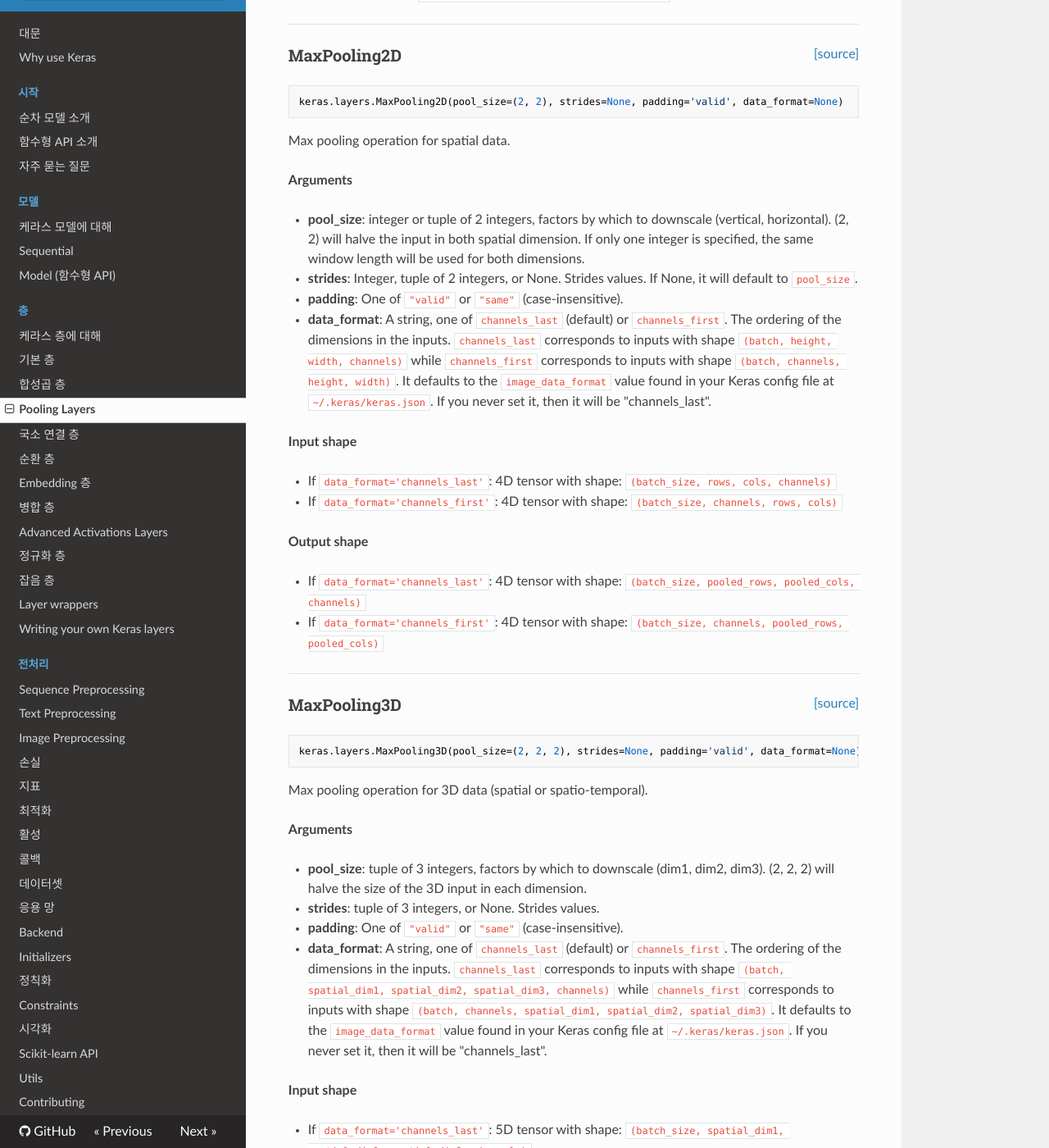
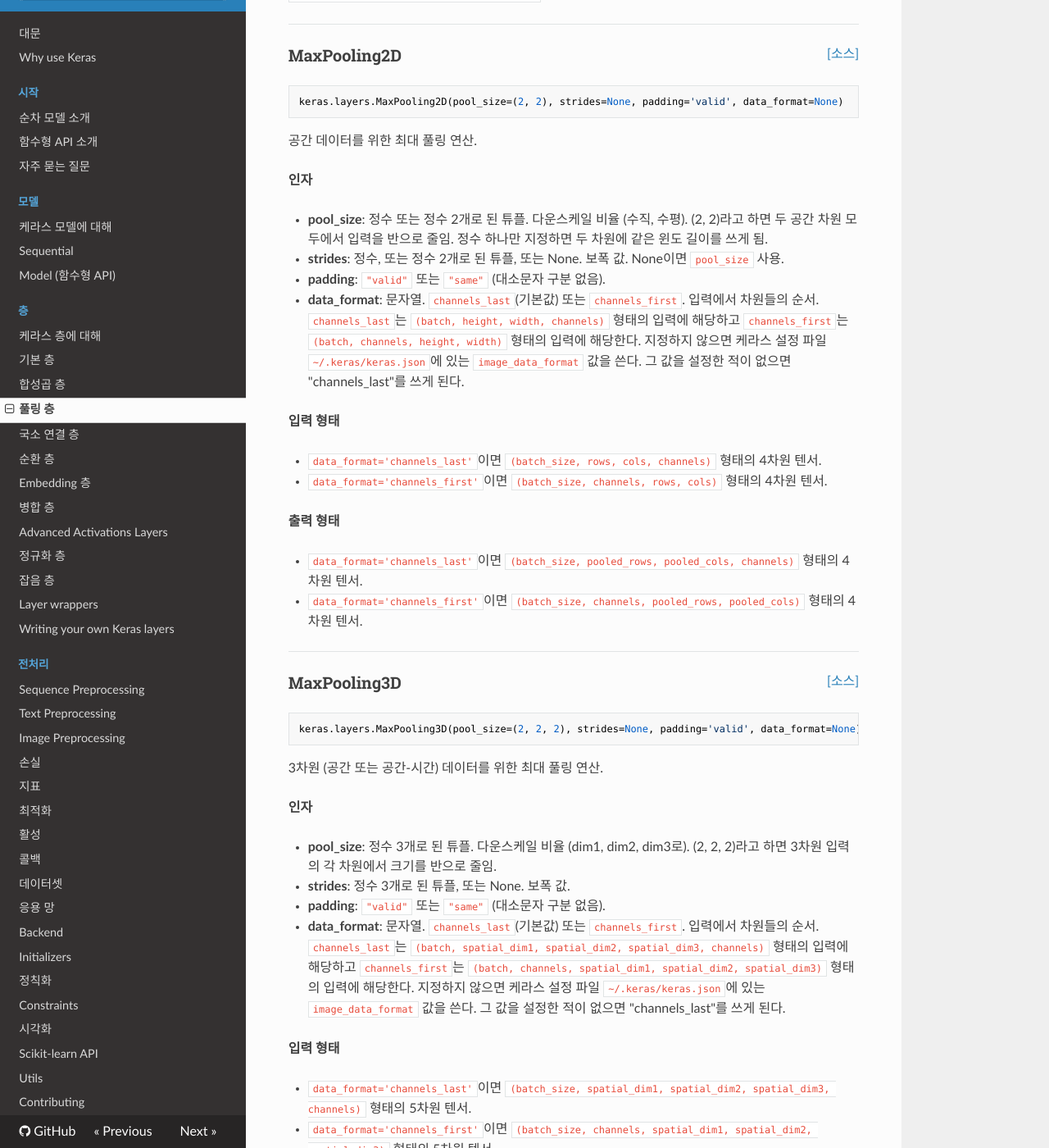
Before and after one commit to wariua/keras-docs-ko, an MkDocs documentation site: the page built from sources/layers/pooling.md, in a window 1280 px wide and 1400 px high, scrolled down 593 px. Shown: the whole window at 82% size. Built offline with MkDocs 1.6.1, drawn with Linux system fonts in a browser that asks for light colours; nearby versions of some CDN libraries; old or Windows-style settings are respelled for this version of MkDocs; some of the changed text lies outside the part shown.

Commit message:
translated layers/pooling.md

````diff
--- a/mkdocs.yml
+++ b/mkdocs.yml
@@ -24,7 +24,7 @@ pages:
   - 케라스 층에 대해: layers/about-keras-layers.md
   - 기본 층: layers/core.md
   - 합성곱 층: layers/convolutional.md
-  - Pooling Layers: layers/pooling.md
+  - 풀링 층: layers/pooling.md
   - 국소 연결 층: layers/local.md
   - 순환 층: layers/recurrent.md
   - Embedding 층: layers/embeddings.md
--- a/sources/layers/pooling.md
+++ b/sources/layers/pooling.md
@@ -1,439 +1,439 @@
-<span style="float:right;">[[source]](https://github.com/keras-team/keras/blob/master/keras/layers/pooling.py#L57)</span>
+<span style="float:right;">[[소스]](https://github.com/keras-team/keras/blob/master/keras/layers/pooling.py#L57)</span>
 ### MaxPooling1D
 
 ```python
 keras.layers.MaxPooling1D(pool_size=2, strides=None, padding='valid')
 ```
 
-Max pooling operation for temporal data.
+시간 데이터를 위한 최대 풀링 연산.
 
-__Arguments__
+__인자__
 
-- __pool_size__: Integer, size of the max pooling windows.
-- __strides__: Integer, or None. Factor by which to downscale.
-    E.g. 2 will halve the input.
-    If None, it will default to `pool_size`.
-- __padding__: One of `"valid"` or `"same"` (case-insensitive).
+- __pool_size__: 정수. 최대 풀링 윈도의 크기.
+- __strides__: 정수, 또는 None. 다운스케일 비율.
+    가령 2로 하면 입력을 반으로 줄임.
+    None이면 `pool_size` 사용.
+- __padding__: `"valid"` 또는 `"same"` (대소문자 구분 없음).
 
-__Input shape__
+__입력 형태__
 
-3D tensor with shape: `(batch_size, steps, features)`.
+`(batch_size, steps, features)` 형태의 3차원 텐서.
 
-__Output shape__
+__출력 형태__
 
-3D tensor with shape: `(batch_size, downsampled_steps, features)`.
+`(batch_size, downsampled_steps, features)` 형태의 3차원 텐서.
 
 ----
 
-<span style="float:right;">[[source]](https://github.com/keras-team/keras/blob/master/keras/layers/pooling.py#L169)</span>
+<span style="float:right;">[[소스]](https://github.com/keras-team/keras/blob/master/keras/layers/pooling.py#L169)</span>
 ### MaxPooling2D
 
 ```python
 keras.layers.MaxPooling2D(pool_size=(2, 2), strides=None, padding='valid', data_format=None)
 ```
 
-Max pooling operation for spatial data.
+공간 데이터를 위한 최대 풀링 연산.
 
-__Arguments__
+__인자__
 
-- __pool_size__: integer or tuple of 2 integers,
-    factors by which to downscale (vertical, horizontal).
-    (2, 2) will halve the input in both spatial dimension.
-    If only one integer is specified, the same window length
-    will be used for both dimensions.
-- __strides__: Integer, tuple of 2 integers, or None.
-    Strides values.
-    If None, it will default to `pool_size`.
-- __padding__: One of `"valid"` or `"same"` (case-insensitive).
-- __data_format__: A string,
-    one of `channels_last` (default) or `channels_first`.
-    The ordering of the dimensions in the inputs.
-    `channels_last` corresponds to inputs with shape
-    `(batch, height, width, channels)` while `channels_first`
-    corresponds to inputs with shape
-    `(batch, channels, height, width)`.
-    It defaults to the `image_data_format` value found in your
-    Keras config file at `~/.keras/keras.json`.
-    If you never set it, then it will be "channels_last".
+- __pool_size__: 정수 또는 정수 2개로 된 튜플.
+    다운스케일 비율 (수직, 수평).
+    (2, 2)라고 하면 두 공간 차원 모두에서 입력을 반으로 줄임.
+    정수 하나만 지정하면 두 차원에 같은 윈도 길이를 쓰게 됨.
+- __strides__: 정수, 또는 정수 2개로 된 튜플, 또는 None.
+    보폭 값.
+    None이면 `pool_size` 사용.
+- __padding__: `"valid"` 또는 `"same"` (대소문자 구분 없음).
+- __data_format__: 문자열.
+    `channels_last`(기본값) 또는 `channels_first`.
+    입력에서 차원들의 순서.
+    `channels_last`는 `(batch, height, width, channels)`
+    형태의 입력에 해당하고
+    `channels_first`는 `(batch, channels, height, width)`
+    형태의 입력에 해당한다.
+    지정하지 않으면 케라스 설정 파일 `~/.keras/keras.json`에
+    있는 `image_data_format` 값을 쓴다.
+    그 값을 설정한 적이 없으면 "channels_last"를 쓰게 된다.
 
-__Input shape__
+__입력 형태__
 
-- If `data_format='channels_last'`:
-    4D tensor with shape:
+- `data_format='channels_last'`이면
     `(batch_size, rows, cols, channels)`
-- If `data_format='channels_first'`:
-    4D tensor with shape:
+    형태의 4차원 텐서.
+- `data_format='channels_first'`이면
     `(batch_size, channels, rows, cols)`
+    형태의 4차원 텐서.
 
-__Output shape__
+__출력 형태__
 
-- If `data_format='channels_last'`:
-    4D tensor with shape:
+- `data_format='channels_last'`이면
     `(batch_size, pooled_rows, pooled_cols, channels)`
-- If `data_format='channels_first'`:
-    4D tensor with shape:
+    형태의 4차원 텐서.
+- `data_format='channels_first'`이면
     `(batch_size, channels, pooled_rows, pooled_cols)`
+    형태의 4차원 텐서.
 
 ----
 
-<span style="float:right;">[[source]](https://github.com/keras-team/keras/blob/master/keras/layers/pooling.py#L338)</span>
+<span style="float:right;">[[소스]](https://github.com/keras-team/keras/blob/master/keras/layers/pooling.py#L338)</span>
 ### MaxPooling3D
 
 ```python
 keras.layers.MaxPooling3D(pool_size=(2, 2, 2), strides=None, padding='valid', data_format=None)
 ```
 
-Max pooling operation for 3D data (spatial or spatio-temporal).
+3차원 (공간 또는 공간-시간) 데이터를 위한 최대 풀링 연산.
 
-__Arguments__
+__인자__
 
-- __pool_size__: tuple of 3 integers,
-    factors by which to downscale (dim1, dim2, dim3).
-    (2, 2, 2) will halve the size of the 3D input in each dimension.
-- __strides__: tuple of 3 integers, or None. Strides values.
-- __padding__: One of `"valid"` or `"same"` (case-insensitive).
-- __data_format__: A string,
-    one of `channels_last` (default) or `channels_first`.
-    The ordering of the dimensions in the inputs.
-    `channels_last` corresponds to inputs with shape
+- __pool_size__: 정수 3개로 된 튜플.
+    다운스케일 비율 (dim1, dim2, dim3로).
+    (2, 2, 2)라고 하면 3차원 입력의 각 차원에서 크기를 반으로 줄임.
+- __strides__: 정수 3개로 된 튜플, 또는 None. 보폭 값.
+- __padding__: `"valid"` 또는 `"same"` (대소문자 구분 없음).
+- __data_format__: 문자열.
+    `channels_last`(기본값) 또는 `channels_first`.
+    입력에서 차원들의 순서.
+    `channels_last`는
     `(batch, spatial_dim1, spatial_dim2, spatial_dim3, channels)`
-    while `channels_first` corresponds to inputs with shape
-    `(batch, channels, spatial_dim1, spatial_dim2, spatial_dim3)`.
-    It defaults to the `image_data_format` value found in your
-    Keras config file at `~/.keras/keras.json`.
-    If you never set it, then it will be "channels_last".
+    형태의 입력에 해당하고
+    `channels_first`는
+    `(batch, channels, spatial_dim1, spatial_dim2, spatial_dim3)`
+    형태의 입력에 해당한다.
+    지정하지 않으면 케라스 설정 파일 `~/.keras/keras.json`에
+    있는 `image_data_format` 값을 쓴다.
+    그 값을 설정한 적이 없으면 "channels_last"를 쓰게 된다.
 
-__Input shape__
+__입력 형태__
 
-- If `data_format='channels_last'`:
-    5D tensor with shape:
+- `data_format='channels_last'`이면
     `(batch_size, spatial_dim1, spatial_dim2, spatial_dim3, channels)`
-- If `data_format='channels_first'`:
-    5D tensor with shape:
+    형태의 5차원 텐서.
+- `data_format='channels_first'`이면
     `(batch_size, channels, spatial_dim1, spatial_dim2, spatial_dim3)`
+    형태의 5차원 텐서.
 
-__Output shape__
+__출력 형태__
 
-- If `data_format='channels_last'`:
-    5D tensor with shape:
+- `data_format='channels_last'`이면
     `(batch_size, pooled_dim1, pooled_dim2, pooled_dim3, channels)`
-- If `data_format='channels_first'`:
-    5D tensor with shape:
+    형태의 5차원 텐서.
+- `data_format='channels_first'`이면
     `(batch_size, channels, pooled_dim1, pooled_dim2, pooled_dim3)`
+    형태의 5차원 텐서.
 
 ----
 
-<span style="float:right;">[[source]](https://github.com/keras-team/keras/blob/master/keras/layers/pooling.py#L87)</span>
+<span style="float:right;">[[소스]](https://github.com/keras-team/keras/blob/master/keras/layers/pooling.py#L87)</span>
 ### AveragePooling1D
 
 ```python
 keras.layers.AveragePooling1D(pool_size=2, strides=None, padding='valid')
 ```
 
-Average pooling for temporal data.
+시간 데이터를 위한 평균 최대 연산.
 
-__Arguments__
+__인자__
 
-- __pool_size__: Integer, size of the average pooling windows.
-- __strides__: Integer, or None. Factor by which to downscale.
-    E.g. 2 will halve the input.
-    If None, it will default to `pool_size`.
-- __padding__: One of `"valid"` or `"same"` (case-insensitive).
+- __pool_size__: 정수. 평균 풀링 윈도의 크기.
+- __strides__: 정수, 또는 None. 다운스케일 비율.
+    가령 2로 하면 입력을 반으로 줄임.
+    None이면 `pool_size` 사용.
+- __padding__: `"valid"` 또는 `"same"` (대소문자 구분 없음).
 
-__Input shape__
+__입력 형태__
 
-3D tensor with shape: `(batch_size, steps, features)`.
+`(batch_size, steps, features)` 형태의 3차원 텐서.
 
-__Output shape__
+__출력 형태__
 
-3D tensor with shape: `(batch_size, downsampled_steps, features)`.
+`(batch_size, downsampled_steps, features)` 형태의 3차원 텐서.
 
 ----
 
-<span style="float:right;">[[source]](https://github.com/keras-team/keras/blob/master/keras/layers/pooling.py#L224)</span>
+<span style="float:right;">[[소스]](https://github.com/keras-team/keras/blob/master/keras/layers/pooling.py#L224)</span>
 ### AveragePooling2D
 
 ```python
 keras.layers.AveragePooling2D(pool_size=(2, 2), strides=None, padding='valid', data_format=None)
 ```
 
-Average pooling operation for spatial data.
+공간 데이터를 위한 평균 풀링 연산.
 
-__Arguments__
+__인자__
 
-- __pool_size__: integer or tuple of 2 integers,
-    factors by which to downscale (vertical, horizontal).
-    (2, 2) will halve the input in both spatial dimension.
-    If only one integer is specified, the same window length
-    will be used for both dimensions.
-- __strides__: Integer, tuple of 2 integers, or None.
-    Strides values.
-    If None, it will default to `pool_size`.
-- __padding__: One of `"valid"` or `"same"` (case-insensitive).
-- __data_format__: A string,
-    one of `channels_last` (default) or `channels_first`.
-    The ordering of the dimensions in the inputs.
-    `channels_last` corresponds to inputs with shape
-    `(batch, height, width, channels)` while `channels_first`
-    corresponds to inputs with shape
-    `(batch, channels, height, width)`.
-    It defaults to the `image_data_format` value found in your
-    Keras config file at `~/.keras/keras.json`.
-    If you never set it, then it will be "channels_last".
+- __pool_size__: 정수 또는 정수 2개로 된 튜플.
+    다운스케일 비율 (수직, 수평).
+    (2, 2)라고 하면 두 공간 차원 모두에서 입력을 반으로 줄임.
+    정수 하나만 지정하면 두 차원에 같은 윈도 길이를 쓰게 됨.
+- __strides__: 정수, 또는 정수 2개로 된 튜플, 또는 None.
+    보폭 값.
+    None이면 `pool_size` 사용.
+- __padding__: `"valid"` 또는 `"same"` (대소문자 구분 없음).
+- __data_format__: 문자열.
+    `channels_last`(기본값) 또는 `channels_first`.
+    입력에서 차원들의 순서.
+    `channels_last`는 `(batch, height, width, channels)`
+    형태의 입력에 해당하고
+    `channels_first`는 `(batch, channels, height, width)`
+    형태의 입력에 해당한다.
+    지정하지 않으면 케라스 설정 파일 `~/.keras/keras.json`에
+    있는 `image_data_format` 값을 쓴다.
+    그 값을 설정한 적이 없으면 "channels_last"를 쓰게 된다.
 
-__Input shape__
+__입력 형태__
 
-- If `data_format='channels_last'`:
-    4D tensor with shape:
+- `data_format='channels_last'`이면
     `(batch_size, rows, cols, channels)`
-- If `data_format='channels_first'`:
-    4D tensor with shape:
+    형태의 4차원 텐서.
+- `data_format='channels_first'`이면
     `(batch_size, channels, rows, cols)`
+    형태의 4차원 텐서.
 
-__Output shape__
+__출력 형태__
 
-- If `data_format='channels_last'`:
-    4D tensor with shape:
+- `data_format='channels_last'`이면
     `(batch_size, pooled_rows, pooled_cols, channels)`
-- If `data_format='channels_first'`:
-    4D tensor with shape:
+    형태의 4차원 텐서.
+- `data_format='channels_first'`이면
     `(batch_size, channels, pooled_rows, pooled_cols)`
+    형태의 4차원 텐서.
 
 ----
 
-<span style="float:right;">[[source]](https://github.com/keras-team/keras/blob/master/keras/layers/pooling.py#L388)</span>
+<span style="float:right;">[[소스]](https://github.com/keras-team/keras/blob/master/keras/layers/pooling.py#L388)</span>
 ### AveragePooling3D
 
 ```python
 keras.layers.AveragePooling3D(pool_size=(2, 2, 2), strides=None, padding='valid', data_format=None)
 ```
 
-Average pooling operation for 3D data (spatial or spatio-temporal).
+3차원 (공간 또는 공간-시간) 데이터를 위한 평균 풀링 연산.
 
-__Arguments__
+__인자__
 
-- __pool_size__: tuple of 3 integers,
-    factors by which to downscale (dim1, dim2, dim3).
-    (2, 2, 2) will halve the size of the 3D input in each dimension.
-- __strides__: tuple of 3 integers, or None. Strides values.
-- __padding__: One of `"valid"` or `"same"` (case-insensitive).
-- __data_format__: A string,
-    one of `channels_last` (default) or `channels_first`.
-    The ordering of the dimensions in the inputs.
-    `channels_last` corresponds to inputs with shape
+- __pool_size__: 정수 3개로 된 튜플.
+    다운스케일 비율 (dim1, dim2, dim3로).
+    (2, 2, 2)라고 하면 3차원 입력의 각 차원에서 크기를 반으로 줄임.
+- __strides__: 정수 3개로 된 튜플, 또는 None. 보폭 값.
+- __padding__: `"valid"` 또는 `"same"` (대소문자 구분 없음).
+- __data_format__: 문자열.
+    `channels_last`(기본값) 또는 `channels_first`.
+    입력에서 차원들의 순서.
+    `channels_last`는
     `(batch, spatial_dim1, spatial_dim2, spatial_dim3, channels)`
-    while `channels_first` corresponds to inputs with shape
-    `(batch, channels, spatial_dim1, spatial_dim2, spatial_dim3)`.
-    It defaults to the `image_data_format` value found in your
-    Keras config file at `~/.keras/keras.json`.
-    If you never set it, then it will be "channels_last".
+    형태의 입력에 해당하고
+    `channels_first`는
+    `(batch, channels, spatial_dim1, spatial_dim2, spatial_dim3)`
+    형태의 입력에 해당한다.
+    지정하지 않으면 케라스 설정 파일 `~/.keras/keras.json`에
+    있는 `image_data_format` 값을 쓴다.
+    그 값을 설정한 적이 없으면 "channels_last"를 쓰게 된다.
 
-__Input shape__
+__입력 형태__
 
-- If `data_format='channels_last'`:
-    5D tensor with shape:
+- `data_format='channels_last'`이면
     `(batch_size, spatial_dim1, spatial_dim2, spatial_dim3, channels)`
-- If `data_format='channels_first'`:
-    5D tensor with shape:
+    형태의 5차원 텐서.
+- `data_format='channels_first'`이면
     `(batch_size, channels, spatial_dim1, spatial_dim2, spatial_dim3)`
+    형태의 5차원 텐서.
 
-__Output shape__
+__출력 형태__
 
-- If `data_format='channels_last'`:
-    5D tensor with shape:
+- `data_format='channels_last'`이면
     `(batch_size, pooled_dim1, pooled_dim2, pooled_dim3, channels)`
-- If `data_format='channels_first'`:
-    5D tensor with shape:
+    형태의 5차원 텐서.
+- `data_format='channels_first'`이면
     `(batch_size, channels, pooled_dim1, pooled_dim2, pooled_dim3)`
+    형태의 5차원 텐서.
 
 ----
 
-<span style="float:right;">[[source]](https://github.com/keras-team/keras/blob/master/keras/layers/pooling.py#L469)</span>
+<span style="float:right;">[[소스]](https://github.com/keras-team/keras/blob/master/keras/layers/pooling.py#L469)</span>
 ### GlobalMaxPooling1D
 
 ```python
 keras.layers.GlobalMaxPooling1D()
 ```
 
-Global max pooling operation for temporal data.
+시간 데이터를 위한 전역 최대 풀링 연산.
 
-__Input shape__
+__입력 형태__
 
-3D tensor with shape: `(batch_size, steps, features)`.
+`(batch_size, steps, features)` 형태의 3차원 텐서.
 
-__Output shape__
+__출력 형태__
 
-2D tensor with shape:
-`(batch_size, features)`
+`(batch_size, features)` 형태의 2차원 텐서.
 
 ----
 
-<span style="float:right;">[[source]](https://github.com/keras-team/keras/blob/master/keras/layers/pooling.py#L454)</span>
+<span style="float:right;">[[소스]](https://github.com/keras-team/keras/blob/master/keras/layers/pooling.py#L454)</span>
 ### GlobalAveragePooling1D
 
 ```python
 keras.layers.GlobalAveragePooling1D()
 ```
 
-Global average pooling operation for temporal data.
+시간 데이터를 위한 전역 평균 풀링 연산.
 
-__Input shape__
+__입력 형태__
 
-3D tensor with shape: `(batch_size, steps, features)`.
+`(batch_size, steps, features)` 형태의 3차원 텐서.
 
-__Output shape__
+__출력 형태__
 
-2D tensor with shape:
-`(batch_size, features)`
+`(batch_size, features)` 형태의 2차원 텐서.
 
 ----
 
-<span style="float:right;">[[source]](https://github.com/keras-team/keras/blob/master/keras/layers/pooling.py#L544)</span>
+<span style="float:right;">[[소스]](https://github.com/keras-team/keras/blob/master/keras/layers/pooling.py#L544)</span>
 ### GlobalMaxPooling2D
 
 ```python
 keras.layers.GlobalMaxPooling2D(data_format=None)
 ```
 
-Global max pooling operation for spatial data.
+공간 데이터를 위한 전역 최대 풀링 연산.
 
-__Arguments__
+__인자__
 
-- __data_format__: A string,
-    one of `channels_last` (default) or `channels_first`.
-    The ordering of the dimensions in the inputs.
-    `channels_last` corresponds to inputs with shape
-    `(batch, height, width, channels)` while `channels_first`
-    corresponds to inputs with shape
-    `(batch, channels, height, width)`.
-    It defaults to the `image_data_format` value found in your
-    Keras config file at `~/.keras/keras.json`.
-    If you never set it, then it will be "channels_last".
+- __data_format__: 문자열.
+    `channels_last`(기본값) 또는 `channels_first`.
+    입력에서 차원들의 순서.
+    `channels_last`는 `(batch, height, width, channels)`
+    형태의 입력에 해당하고
+    `channels_first`는 `(batch, channels, height, width)`
+    형태의 입력에 해당한다.
+    지정하지 않으면 케라스 설정 파일 `~/.keras/keras.json`에
+    있는 `image_data_format` 값을 쓴다.
+    그 값을 설정한 적이 없으면 "channels_last"를 쓰게 된다.
 
-__Input shape__
+__입력 형태__
 
-- If `data_format='channels_last'`:
-    4D tensor with shape:
+- `data_format='channels_last'`이면
     `(batch_size, rows, cols, channels)`
-- If `data_format='channels_first'`:
-    4D tensor with shape:
+    형태의 4차원 텐서.
+- `data_format='channels_first'`이면
     `(batch_size, channels, rows, cols)`
+    형태의 4차원 텐서.
 
-__Output shape__
+__출력 형태__
 
-2D tensor with shape:
-`(batch_size, channels)`
+`(batch_size, channels)` 형태의 2차원 텐서.
 
 ----
 
-<span style="float:right;">[[source]](https://github.com/keras-team/keras/blob/master/keras/layers/pooling.py#L509)</span>
+<span style="float:right;">[[소스]](https://github.com/keras-team/keras/blob/master/keras/layers/pooling.py#L509)</span>
 ### GlobalAveragePooling2D
 
 ```python
 keras.layers.GlobalAveragePooling2D(data_format=None)
 ```
 
-Global average pooling operation for spatial data.
+공간 데이터를 위한 전역 평균 풀링 연산.
 
-__Arguments__
+__인자__
 
-- __data_format__: A string,
-    one of `channels_last` (default) or `channels_first`.
-    The ordering of the dimensions in the inputs.
-    `channels_last` corresponds to inputs with shape
-    `(batch, height, width, channels)` while `channels_first`
-    corresponds to inputs with shape
-    `(batch, channels, height, width)`.
-    It defaults to the `image_data_format` value found in your
-    Keras config file at `~/.keras/keras.json`.
-    If you never set it, then it will be "channels_last".
+- __data_format__: 문자열.
+    `channels_last`(기본값) 또는 `channels_first`.
+    입력에서 차원들의 순서.
+    `channels_last`는 `(batch, height, width, channels)`
+    형태의 입력에 해당하고
+    `channels_first`는 `(batch, channels, height, width)`
+    형태의 입력에 해당한다.
+    지정하지 않으면 케라스 설정 파일 `~/.keras/keras.json`에
+    있는 `image_data_format` 값을 쓴다.
+    그 값을 설정한 적이 없으면 "channels_last"를 쓰게 된다.
 
-__Input shape__
+__입력 형태__
 
-- If `data_format='channels_last'`:
-    4D tensor with shape:
+- `data_format='channels_last'`이면
     `(batch_size, rows, cols, channels)`
-- If `data_format='channels_first'`:
-    4D tensor with shape:
+    형태의 4차원 텐서.
+- `data_format='channels_first'`이면
     `(batch_size, channels, rows, cols)`
+    형태의 4차원 텐서.
 
-__Output shape__
+__출력 형태__
 
-2D tensor with shape:
-`(batch_size, channels)`
+`(batch_size, channels)` 형태의 2차원 텐서.
 
 ----
 
-<span style="float:right;">[[source]](https://github.com/keras-team/keras/blob/master/keras/layers/pooling.py#L639)</span>
+<span style="float:right;">[[소스]](https://github.com/keras-team/keras/blob/master/keras/layers/pooling.py#L639)</span>
 ### GlobalMaxPooling3D
 
 ```python
 keras.layers.GlobalMaxPooling3D(data_format=None)
 ```
 
-Global Max pooling operation for 3D data.
+3차원 데이터를 위한 전역 최대 풀링 연산.
 
-__Arguments__
+__인자__
 
-- __data_format__: A string,
-    one of `channels_last` (default) or `channels_first`.
-    The ordering of the dimensions in the inputs.
-    `channels_last` corresponds to inputs with shape
+- __data_format__: 문자열.
+    `channels_last`(기본값) 또는 `channels_first`.
+    입력에서 차원들의 순서.
+    `channels_last`는
     `(batch, spatial_dim1, spatial_dim2, spatial_dim3, channels)`
-    while `channels_first` corresponds to inputs with shape
-    `(batch, channels, spatial_dim1, spatial_dim2, spatial_dim3)`.
-    It defaults to the `image_data_format` value found in your
-    Keras config file at `~/.keras/keras.json`.
-    If you never set it, then it will be "channels_last".
+    형태의 입력에 해당하고
+    `channels_first`는
+    `(batch, channels, spatial_dim1, spatial_dim2, spatial_dim3)`
+    형태의 입력에 해당한다.
+    지정하지 않으면 케라스 설정 파일 `~/.keras/keras.json`에
+    있는 `image_data_format` 값을 쓴다.
+    그 값을 설정한 적이 없으면 "channels_last"를 쓰게 된다.
 
-__Input shape__
+__입력 형태__
 
-- If `data_format='channels_last'`:
-    5D tensor with shape:
+- `data_format='channels_last'`이면
     `(batch_size, spatial_dim1, spatial_dim2, spatial_dim3, channels)`
-- If `data_format='channels_first'`:
-    5D tensor with shape:
+    형태의 5차원 텐서.
+- `data_format='channels_first'`이면
     `(batch_size, channels, spatial_dim1, spatial_dim2, spatial_dim3)`
+    형태의 5차원 텐서.
 
-__Output shape__
+__출력 형태__
 
-2D tensor with shape:
-`(batch_size, channels)`
+`(batch_size, channels)` 형태의 2차원 텐서.
 
 ----
 
-<span style="float:right;">[[source]](https://github.com/keras-team/keras/blob/master/keras/layers/pooling.py#L604)</span>
+<span style="float:right;">[[소스]](https://github.com/keras-team/keras/blob/master/keras/layers/pooling.py#L604)</span>
 ### GlobalAveragePooling3D
 
 ```python
 keras.layers.GlobalAveragePooling3D(data_format=None)
 ```
 
-Global Average pooling operation for 3D data.
+3차원 데이터를 위한 전역 평균 풀링 연산.
 
-__Arguments__
+__인자__
 
-- __data_format__: A string,
-    one of `channels_last` (default) or `channels_first`.
-    The ordering of the dimensions in the inputs.
-    `channels_last` corresponds to inputs with shape
+- __data_format__: 문자열.
+    `channels_last`(기본값) 또는 `channels_first`.
+    입력에서 차원들의 순서.
+    `channels_last`는
     `(batch, spatial_dim1, spatial_dim2, spatial_dim3, channels)`
-    while `channels_first` corresponds to inputs with shape
-    `(batch, channels, spatial_dim1, spatial_dim2, spatial_dim3)`.
-    It defaults to the `image_data_format` value found in your
-    Keras config file at `~/.keras/keras.json`.
-    If you never set it, then it will be "channels_last".
+    형태의 입력에 해당하고
+    `channels_first`는
+    `(batch, channels, spatial_dim1, spatial_dim2, spatial_dim3)`
+    형태의 입력에 해당한다.
+    지정하지 않으면 케라스 설정 파일 `~/.keras/keras.json`에
+    있는 `image_data_format` 값을 쓴다.
+    그 값을 설정한 적이 없으면 "channels_last"를 쓰게 된다.
 
-__Input shape__
+__입력 형태__
 
-- If `data_format='channels_last'`:
-    5D tensor with shape:
+- `data_format='channels_last'`이면
     `(batch_size, spatial_dim1, spatial_dim2, spatial_dim3, channels)`
-- If `data_format='channels_first'`:
-    5D tensor with shape:
+    형태의 5차원 텐서.
+- `data_format='channels_first'`이면
     `(batch_size, channels, spatial_dim1, spatial_dim2, spatial_dim3)`
+    형태의 5차원 텐서.
 
-__Output shape__
+__출력 형태__
 
-2D tensor with shape:
-`(batch_size, channels)`
+`(batch_size, channels)` 형태의 2차원 텐서.
````
